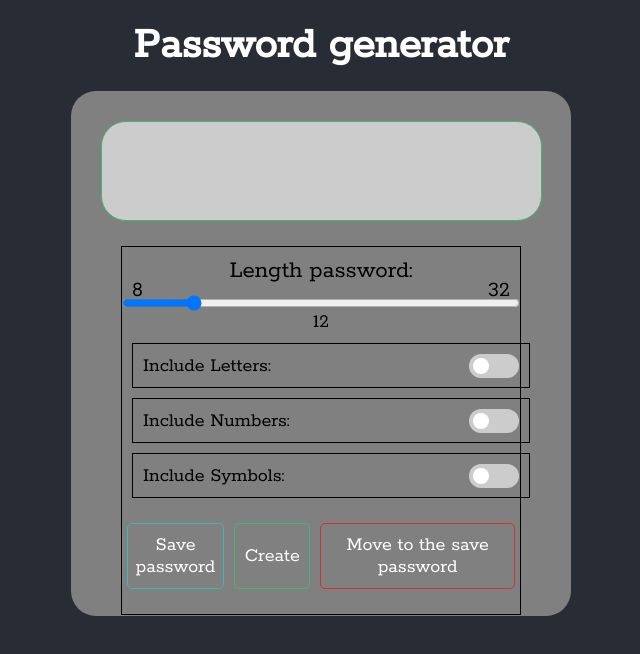
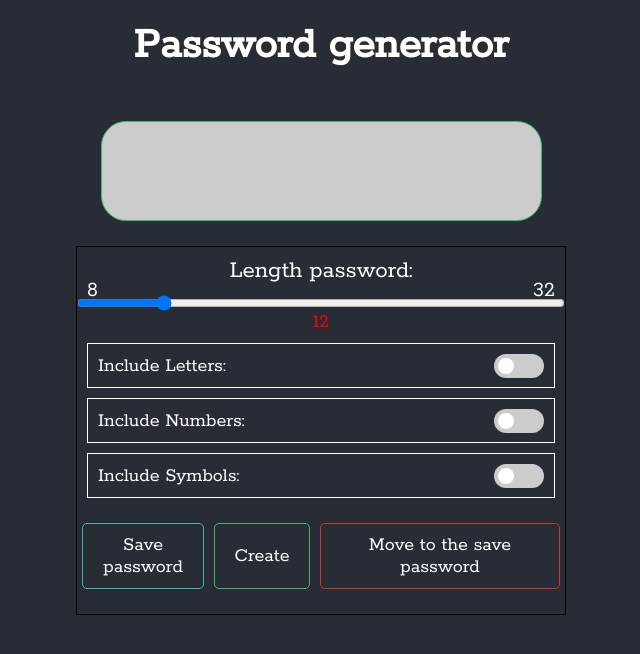
Before and after one commit to MarcinMG-web/PasswordGenerator, a React (Create React App) app: page / in a window 1280 px wide. Shown: the top 654 px of the page, without its empty margins (319-959 px from the left). Built offline with nearby package versions, Linux system fonts and the light colour scheme.

Commit message:
Center checkBox

```diff
--- a/src/component/Box.js
+++ b/src/component/Box.js
@@ -66,7 +66,7 @@ const Box = () => {
             value={passwordLength}
             onChange={chandlerChangePasswordLength}
           />
-          <div className='range-slider-result'>{passwordLength}</div>
+          <div className='range-slider-result' style={{color:'red'}}>{passwordLength}</div>
         </div>
 
         <div className='checkBoxContainer'>
@@ -94,6 +94,7 @@ const Box = () => {
             <span className='slider round'></span>
           </label>
         </div>
+
         <div className='checkBoxContainer'>
           <label className='checkBoxContainer_label'>Include Symbols:</label>
           <label className='checkBoxContainer_label-switch'>
@@ -106,6 +107,7 @@ const Box = () => {
             <span className='slider round'></span>
           </label>
         </div>
+
         <div className='mainContainer_button'>
           <button className='btn-savePassword'>Save password</button>
           <button className='btn-create' onClick={settingPassword}>
--- a/src/css/App.css
+++ b/src/css/App.css
@@ -106,7 +106,7 @@ input:checked + .slider:before {
 .range-slider::before,
 .range-slider::after {
   position: absolute;
-  color: #000;
+  color: #fff;
   font-size: 0.9rem;
 }
 
@@ -137,8 +137,8 @@ input:checked + .slider:before {
 .mainContainer {
   width: 500px;
   height: 525px;
-  background-color: gray;
-  color: black;
+  background-color: inherit;
+  color: #fff;
   border-radius: 25px;
   padding: 5px;
 }
@@ -152,16 +152,18 @@ input:checked + .slider:before {
   padding: 5px;
   width: 90%;
   height: 100px;
+  color: #000;
   background-color: #ccc;
   border: 1px #43b472 solid;
   border-radius: 25px;
 }
 .mainContainer_seating {
   flex-direction: row;
+  align-items: center;
+  justify-content: center;
   margin-left: auto;
   margin-right: auto;
   margin-top: 25px;
-  width: 400px;
   height: auto;
   border: 1px, solid, black;
   font-size: 24px;
@@ -176,13 +178,14 @@ input:checked + .slider:before {
 }
 
 .checkBoxContainer {
-  width: 100%;
   height: 45px;
   display: flex;
   flex-direction: row;
   justify-content: space-between;
   align-items: center;
   text-align: center;
+  margin-left: auto;
+  margin-right: auto;
   border: 1px solid;
   padding: 10px;
   margin: 10px;
--- a/src/css/Box.css
+++ b/src/css/Box.css
@@ -1,8 +1,8 @@
 .mainContainer {
   width: 500px;
   height: 525px;
-  background-color: gray;
-  color: black;
+  background-color: inherit;
+  color: #fff;
   border-radius: 25px;
   padding: 5px;
 }
@@ -16,16 +16,18 @@
   padding: 5px;
   width: 90%;
   height: 100px;
+  color: #000;
   background-color: #ccc;
   border: 1px #43b472 solid;
   border-radius: 25px;
 }
 .mainContainer_seating {
   flex-direction: row;
+  align-items: center;
+  justify-content: center;
   margin-left: auto;
   margin-right: auto;
   margin-top: 25px;
-  width: 400px;
   height: auto;
   border: 1px, solid, black;
   font-size: 24px;
@@ -40,13 +42,14 @@
 }
 
 .checkBoxContainer {
-  width: 100%;
   height: 45px;
   display: flex;
   flex-direction: row;
   justify-content: space-between;
   align-items: center;
   text-align: center;
+  margin-left: auto;
+  margin-right: auto;
   border: 1px solid;
   padding: 10px;
   margin: 10px;
--- a/src/scss/Box.scss
+++ b/src/scss/Box.scss
@@ -1,8 +1,8 @@
 .mainContainer {
   width: 500px;
   height: 525px;
-  background-color: gray;
-  color: black;
+  background-color: inherit;
+  color: #fff;
   border-radius: 25px;
   padding: 5px;
 
@@ -18,6 +18,7 @@
     width: 90%;
     height: 100px;
 
+    color: #000;
     background-color: #ccc;
     border: 1px #43b472 solid;
     border-radius: 25px;
@@ -25,11 +26,13 @@
 
   &_seating {
     flex-direction: row;
+    align-items: center;
+    justify-content: center;
+
     margin-left: auto;
     margin-right: auto;
     margin-top: 25px;
 
-    width: 400px;
     height: auto;
     border: 1px, solid, black;
     font-size: 24px;
@@ -46,7 +49,6 @@
 }
 
 .checkBoxContainer {
-  width: 100%;
   height: 45px;
 
   display: flex;
@@ -54,6 +56,8 @@
   justify-content: space-between;
   align-items: center;
   text-align: center;
+  margin-left: auto;
+  margin-right: auto;
 
   border: 1px solid;
 
--- a/src/scss/_buttons.scss
+++ b/src/scss/_buttons.scss
@@ -1,7 +1,4 @@
 .btn {
-  // width: 100px;
-  // height: 45px;
-
   color: #fff;
   background-color: inherit;
   outline: none;
--- a/src/scss/_rangeSlider.scss
+++ b/src/scss/_rangeSlider.scss
@@ -10,7 +10,7 @@
 .range-slider::before,
 .range-slider::after {
   position: absolute;
-  color: #000;
+  color: #fff;
   font-size: 0.9rem;
 }
 
```
